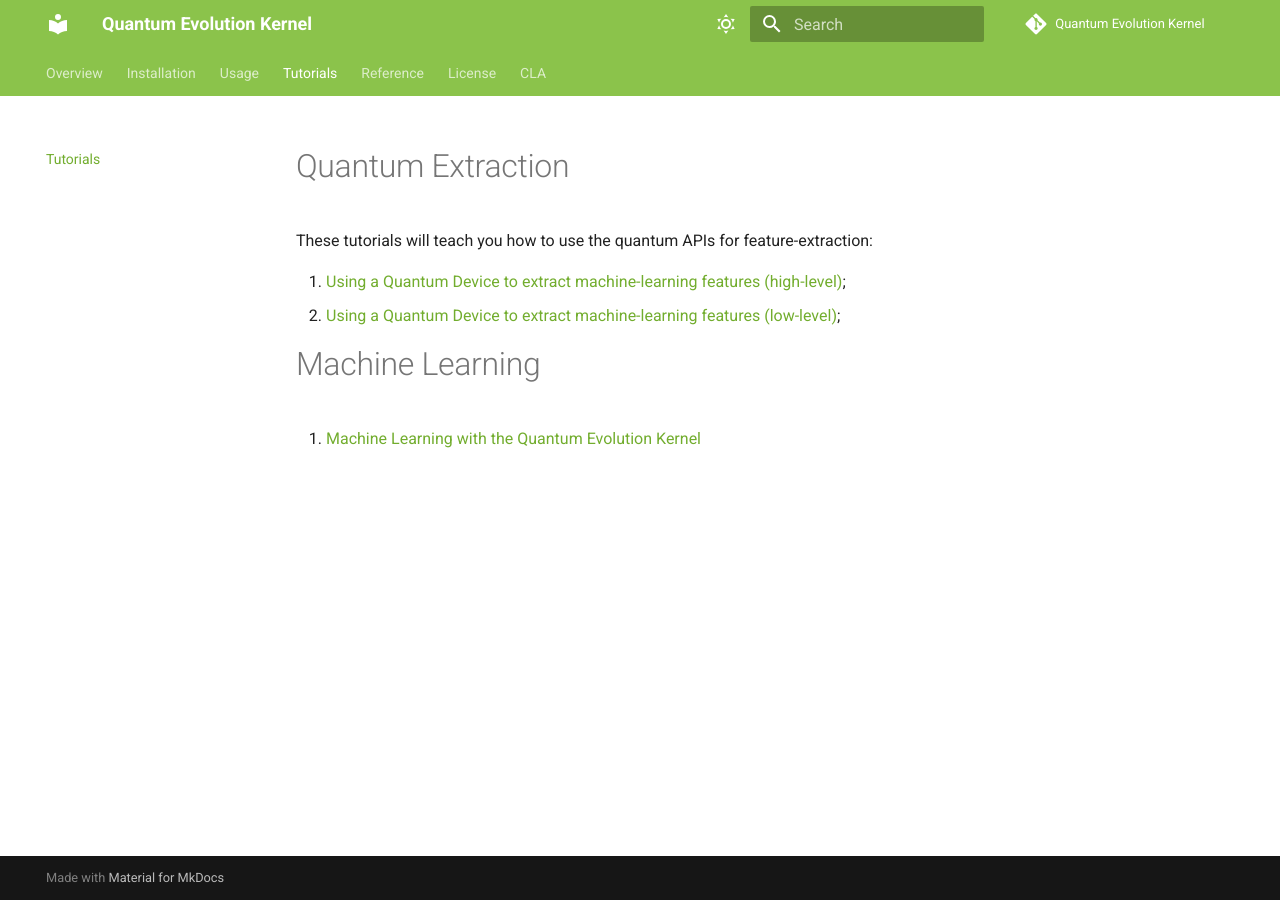
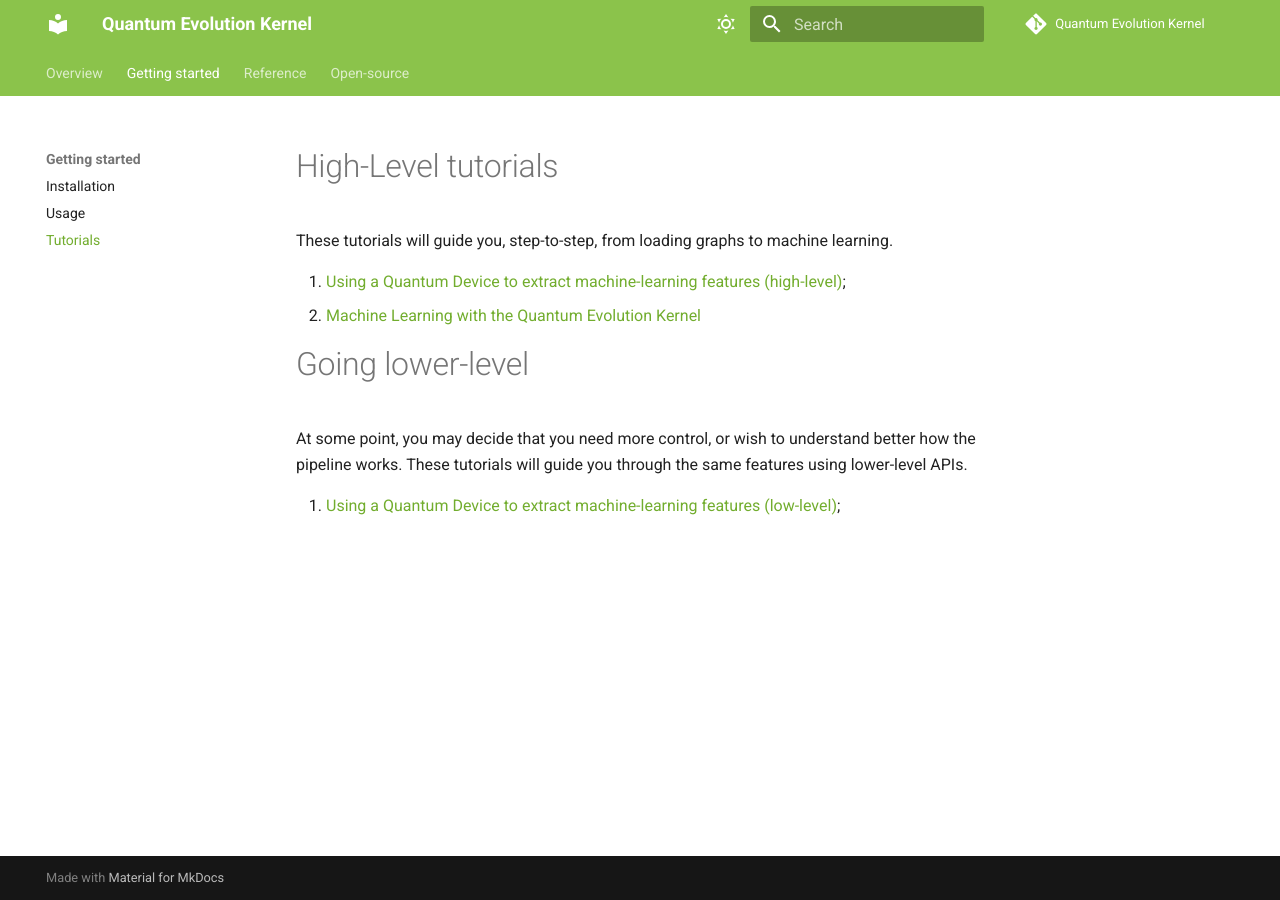
Before and after one commit to pasqal-io/quantum-evolution-kernel, an MkDocs documentation site: the page built from docs/tutorials.md, in a window 1280 px wide. Built offline with MkDocs 1.6.1 and Material for MkDocs 9.7.7, drawn with Linux system fonts in a browser that asks for light colours; the version menu is left out.

Commit message:
[Doc] Reorganizing doc, again (#85)

```diff
--- a/docs/tutorials.md
+++ b/docs/tutorials.md
@@ -1,10 +1,13 @@
-# Quantum Extraction
+# High-Level tutorials
 
-These tutorials will teach you how to use the quantum APIs for feature-extraction:
+These tutorials will guide you, step-to-step, from loading graphs to machine learning.
 
 1. [Using a Quantum Device to extract machine-learning features (high-level)](https://github.com/pasqal-io/quantum-evolution-kernel/blob/main/examples/tutorial%201%20-%20Using%20a%20Quantum%20Device%20to%20Extract%20Machine-Learning%20Features.ipynb);
-2. [Using a Quantum Device to extract machine-learning features (low-level)](https://github.com/pasqal-io/quantum-evolution-kernel/blob/main/examples/tutorial%201a%20-%20Using%20a%20Quantum%20Device%20to%20Extract%20Machine-Learning%20Features%20-%20low-level.ipynb);
+2. [Machine Learning with the Quantum Evolution Kernel](https://github.com/pasqal-io/quantum-evolution-kernel/blob/main/examples/tutorial%202%20-%20Machine-Learning%20with%20the%20Quantum%20EvolutionKernel.ipynb)
 
-# Machine Learning
 
-1. [Machine Learning with the Quantum Evolution Kernel](https://github.com/pasqal-io/quantum-evolution-kernel/blob/main/examples/tutorial%202%20-%20Machine-Learning%20with%20the%20Quantum%20EvolutionKernel.ipynb)
+# Going lower-level
+
+At some point, you may decide that you need more control, or wish to understand better how the pipeline works. These tutorials will guide you through the same features using lower-level APIs.
+
+1. [Using a Quantum Device to extract machine-learning features (low-level)](https://github.com/pasqal-io/quantum-evolution-kernel/blob/main/examples/tutorial%201a%20-%20Using%20a%20Quantum%20Device%20to%20Extract%20Machine-Learning%20Features%20-%20low-level.ipynb);
--- a/mkdocs.yml
+++ b/mkdocs.yml
@@ -4,12 +4,14 @@ repo_name: "Quantum Evolution Kernel"
 
 nav:
   - Overview: index.md
-  - Installation: installation.md
-  - Usage: usage.md
-  - Tutorials: tutorials.md
+  - Getting started:
+    - Installation: installation.md
+    - Usage: usage.md
+    - Tutorials: tutorials.md
   - Reference: $api/qek.***
-  - License: LICENSE.md
-  - CLA: CONTRIBUTOR AGREEMENT.md
+  - Open-source:
+    - Licence (MIT-Derived): LICENSE.md
+    - Contributor Agreement: CONTRIBUTOR AGREEMENT.md
 
 theme:
   name: material
--- a/pyproject.toml
+++ b/pyproject.toml
@@ -6,7 +6,7 @@ build-backend = "hatchling.build"
 name = "quantum-evolution-kernel"
 description = "A Python library designed for the machine learning community to help users design quantum-driven similarity metrics for graphs and to use them inside kernel-based machine learning algorithms for graph data.ide the right environment to explore new ideas - both in terms of methodologies and data domain - while always interacting with a simple and intuitive QPU interface."
 readme = "README.md"
-version = "0.2.8"
+version = "0.2.9"
 requires-python = ">=3.10,<3.13"
 license = { text = "MIT-derived" }
 keywords = ["quantum"]
```
Also changed, not shown: docs/index.md (+1 -1 lines).
